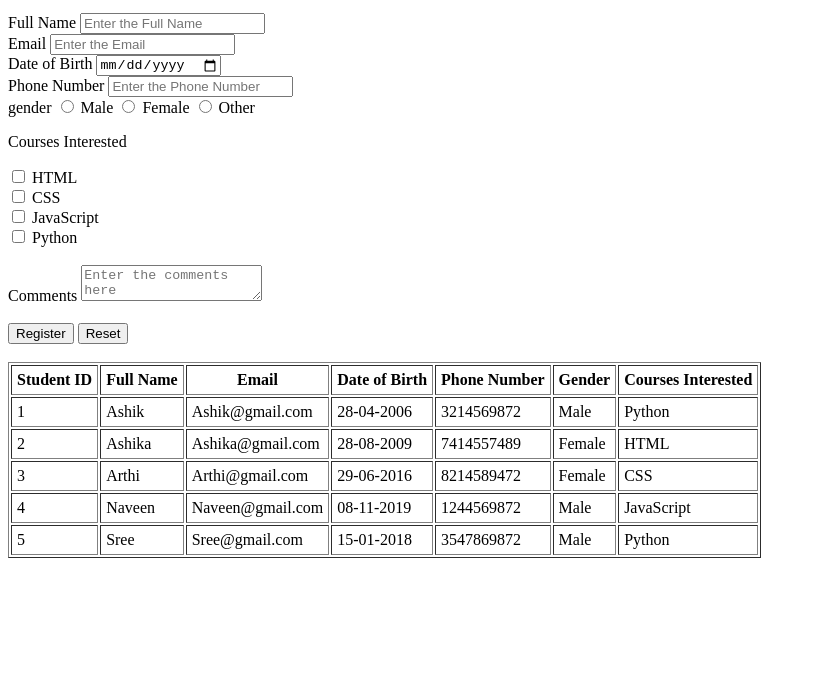
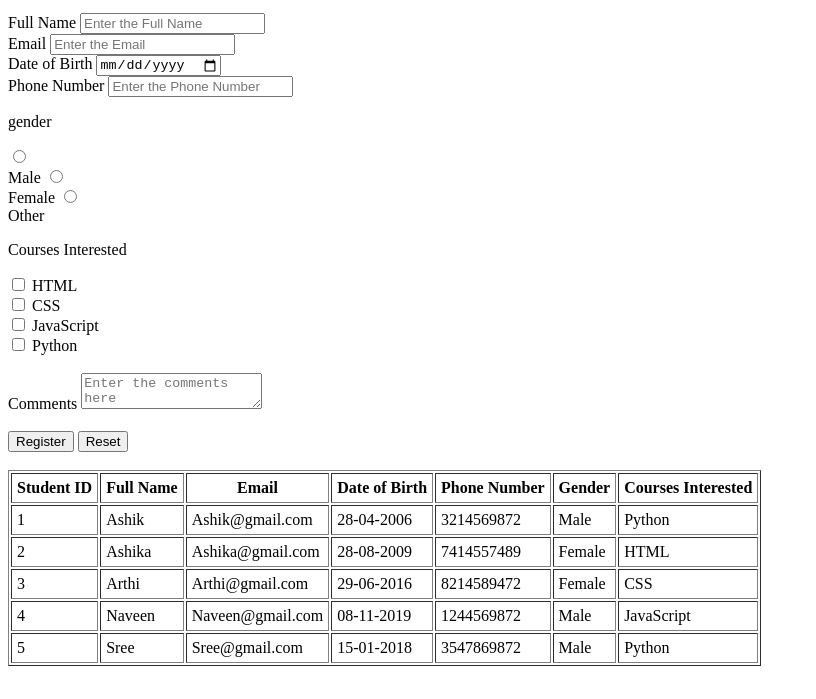
Before and after one commit to Sushmin2004/PROJECT5, a plain HTML site: page index.html in a window 1280 px wide. Shown: the part 101-800 px from the top of the page, without its empty margins (0-816 px from the left). Drawn offline with Linux system fonts and the light colour scheme.

Commit message:
changes completed

```diff
--- a/index.html
+++ b/index.html
@@ -26,12 +26,12 @@
             <input type="number" id="number" placeholder="Enter the Phone Number" required>
         </div>
         <div>
-            <label>gender</label>
-            <input type="radio" id="male" name="gender" value="male">
+            <p>gender</p>
+            <input type="radio" id="male" name="gender" value="male"><br>
             <label for="male">Male</label>
-            <input type="radio" id="female" name="gender" value="female">
+            <input type="radio" id="female" name="gender" value="female"><br>
             <label for="female">Female</label>
-            <input type="radio" id="other" name="gender" value="other">
+            <input type="radio" id="other" name="gender" value="other"><br>
             <label for="other">Other</label>
         </div>
         <div>
```
